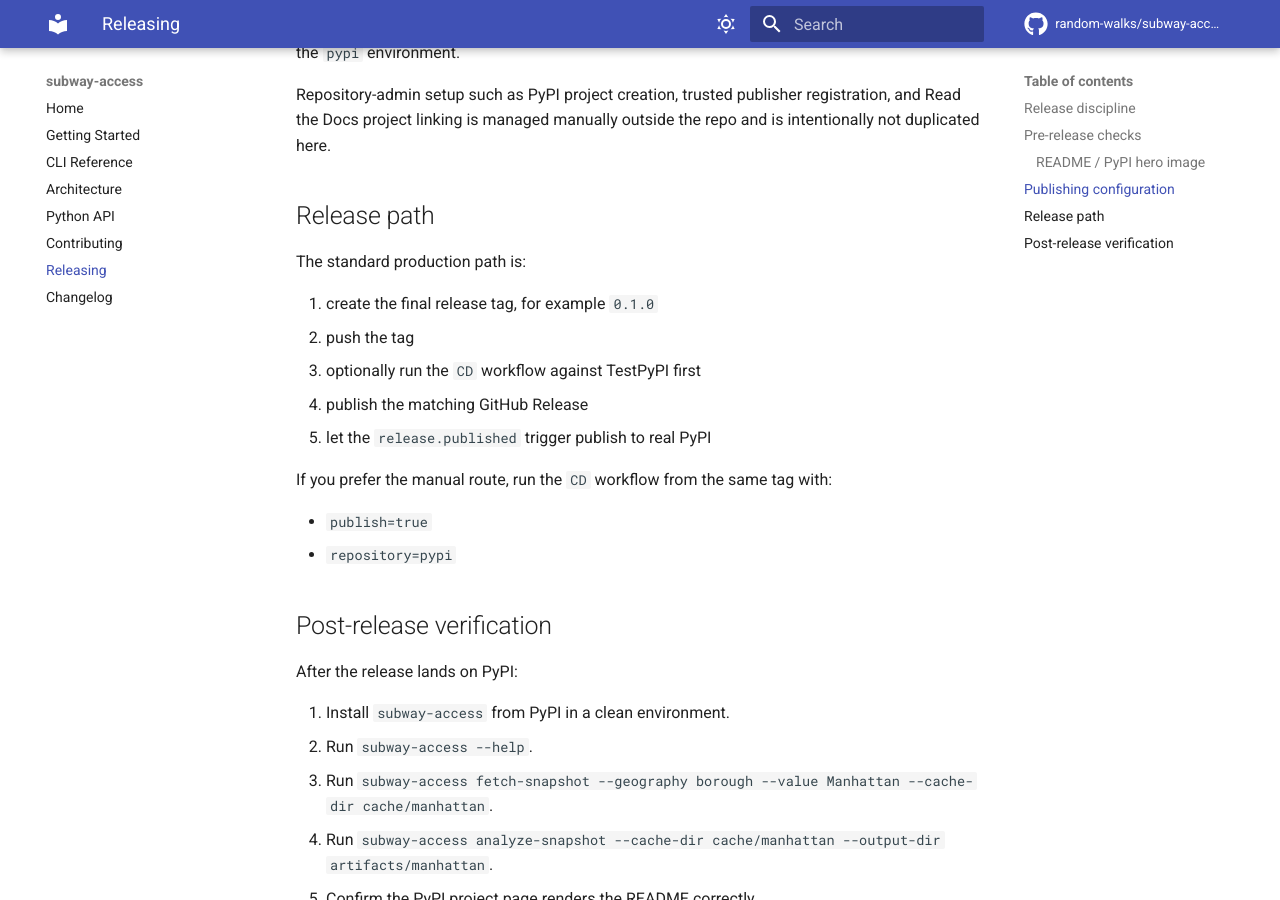
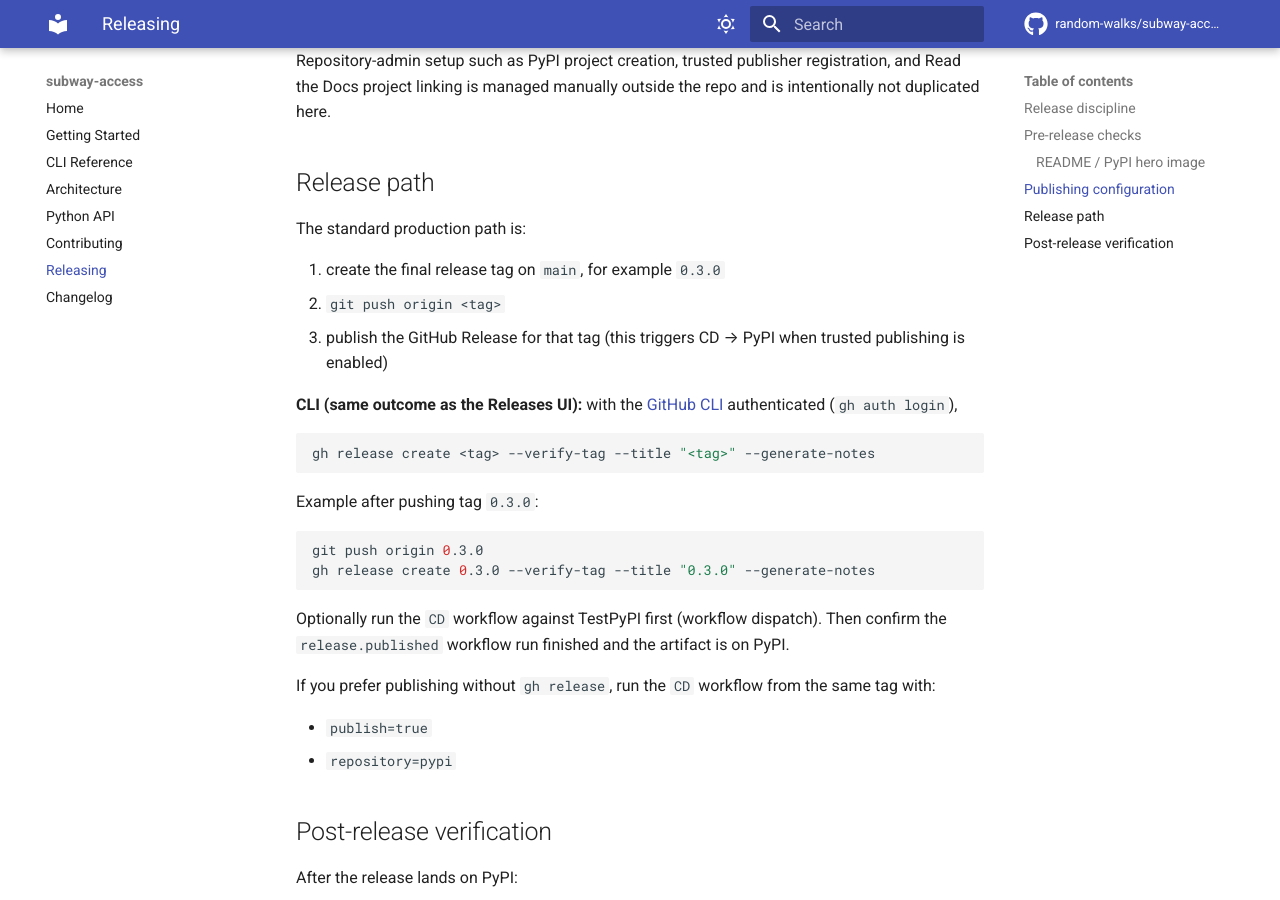
Before and after one commit to random-walks/subway-access, an MkDocs documentation site: the page built from docs/releasing.md, in a window 1280 px wide and 900 px high, scrolled down 1178 px. Built offline with MkDocs 1.6.1 and Material for MkDocs 9.7.7, drawn with Linux system fonts in a browser that asks for light colours; comment, search, counter and statistics services are not loaded; some of the changed text lies outside the part shown.

Commit message:
docs: document gh release create for PyPI publish trigger
Made-with: Cursor

````diff
--- a/docs/releasing.md
+++ b/docs/releasing.md
@@ -4,9 +4,9 @@ This guide covers the current PyPI release workflow for `subway-access`.
 
 ## Release discipline
 
-- Current release line: `0.1.x`
 - Version source: git tags via Hatch VCS
-- Preferred publish trigger: GitHub Release publication
+- Preferred publish trigger: GitHub Release publication (fires
+  `release: published` → PyPI)
 
 Patch releases in the `0.1.x` line should stay backward-compatible. Cut a new
 minor release when the documented workflow, dependency expectations, or public
@@ -53,13 +53,31 @@ repo and is intentionally not duplicated here.
 
 The standard production path is:
 
-1. create the final release tag, for example `0.1.0`
-2. push the tag
-3. optionally run the `CD` workflow against TestPyPI first
-4. publish the matching GitHub Release
-5. let the `release.published` trigger publish to real PyPI
+1. create the final release tag on `main`, for example `0.3.0`
+2. `git push origin <tag>`
+3. publish the GitHub Release for that tag (this triggers CD → PyPI when trusted
+   publishing is enabled)
 
-If you prefer the manual route, run the `CD` workflow from the same tag with:
+**CLI (same outcome as the Releases UI):** with the
+[GitHub CLI](https://cli.github.com/) authenticated (`gh auth login`),
+
+```bash
+gh release create <tag> --verify-tag --title "<tag>" --generate-notes
+```
+
+Example after pushing tag `0.3.0`:
+
+```bash
+git push origin 0.3.0
+gh release create 0.3.0 --verify-tag --title "0.3.0" --generate-notes
+```
+
+Optionally run the `CD` workflow against TestPyPI first (workflow dispatch).
+Then confirm the `release.published` workflow run finished and the artifact is
+on PyPI.
+
+If you prefer publishing without `gh release`, run the `CD` workflow from the
+same tag with:
 
 - `publish=true`
 - `repository=pypi`
````
